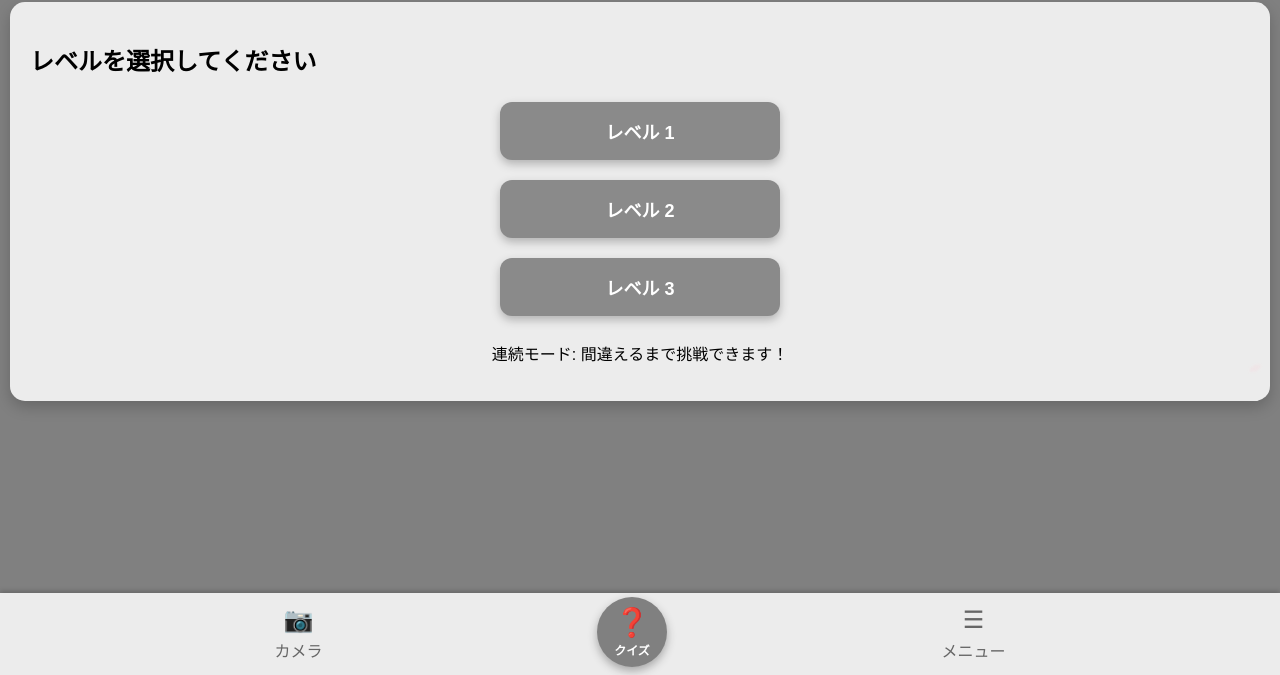
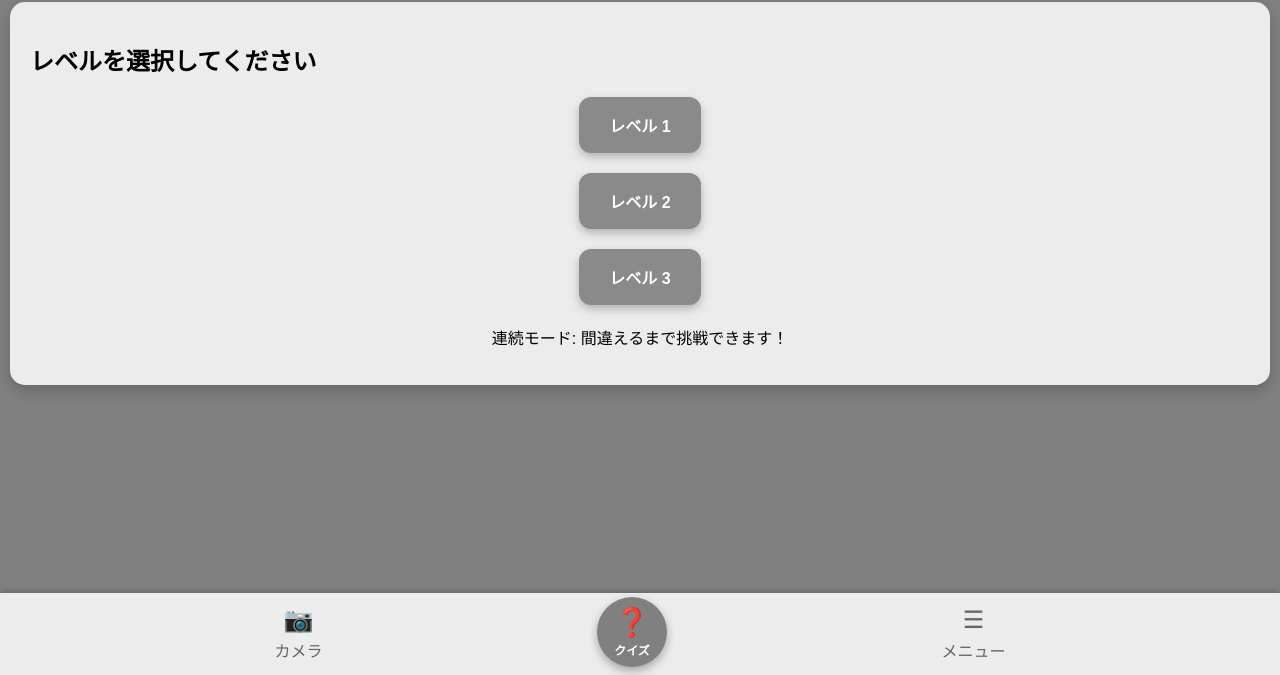
Before and after one commit to s2322106/Syshack, a website: page complete/templates/quiz.html in a window 1280 px wide. Shown: the part 125-800 px from the top of the page. Drawn offline with nearby package versions, Linux system fonts and the light colour scheme; sample sign-in values are in the browser's storage.

Commit message:
new changes

```diff
--- a/complete/templates/quiz.html
+++ b/complete/templates/quiz.html
@@ -11,7 +11,7 @@
       margin: 0;
       padding: 0;
       font-family: Arial, sans-serif;
-      background-color: #808080 !important; /* Gray background from second image */
+      background-color: #808080 !important; /* Gray background */
     }
     body {
       display: flex;
@@ -21,8 +21,8 @@
     }
 
     /* Canvas for the petals */
-    canvas.sakura {
-      position: fixed !important;
+    #sakura-canvas {
+      position: fixed;
       top: 0;
       left: 0;
       width: 100%;
@@ -94,56 +94,20 @@
       backdrop-filter: blur(5px);
     }
 
-    /* Add subtle floating petals inside containers - just two per container */
-    .quiz-container::before {
-      content: "";
-      position: absolute;
-      bottom: 15px;
-      right: 15px;
-      width: 10px;
-      height: 10px;
-      background: linear-gradient(120deg, rgba(255, 183, 197, 0.15), rgba(255, 197, 208, 0.15));
-      border-radius: 12px 1px;
-      z-index: 0;
-      filter: blur(1px);
-      animation: floatBottom 12s infinite ease-in-out;
-    }
-
-    /* Remove the second floating petal to avoid clustering */
-    .quiz-container::after {
-      display: none;
-    }
-
-    @keyframes floatBottom {
-      0%, 100% { transform: translateY(0) rotate(0deg); }
-      30% { transform: translateY(-15px) translateX(10px) rotate(15deg); }
-      60% { transform: translateY(-8px) translateX(-5px) rotate(25deg); }
-    }
-
-    @keyframes floatTop {
-      0%, 100% { transform: translateY(0) rotate(0deg); }
-      30% { transform: translateY(8px) translateX(5px) rotate(-15deg); }
-      70% { transform: translateY(4px) translateX(-8px) rotate(-20deg); }
-    }
-
     .level-select {
       display: flex;
       flex-direction: column;
       align-items: center;
       gap: 20px;
-      margin: 25px 0;
-      position: relative;
-      z-index: 1;
+      margin: 20px 0;
     }
     .level-button {
       background-color: #8a8a8a; /* Slightly lighter gray button */
       color: white;
       border: none;
       padding: 16px 30px;
-      width: 80%;
-      max-width: 280px; /* Wider buttons */
       border-radius: 12px;
-      font-size: 18px;
+      font-size: 16px;
       cursor: pointer;
       font-weight: bold;
       box-shadow: 0 4px 10px rgba(0, 0, 0, 0.25);
@@ -179,7 +143,6 @@
     .question-text {
       font-size: 18px;
       margin-bottom: 20px;
-      position: relative;
     }
     .option {
       background-color: rgba(248, 249, 250, 0.9);
@@ -222,7 +185,7 @@
       overflow: hidden;
     }
 
-    /* Add same petal effect to regular buttons */
+    /* Add petal effect to regular buttons */
     .button::before {
       content: "";
       position: absolute;
@@ -256,7 +219,6 @@
       background-color: #e9ecef;
       border-radius: 4px;
       margin-bottom: 20px;
-      overflow: hidden;
     }
     .progress {
       height: 100%;
@@ -419,22 +381,19 @@
       font-weight: bold;
     }
 
-    /* Accent petals styling */
-    .accent-petal {
+    /* Sakura petal */
+    .petal {
       position: absolute;
-      z-index: 0;
+      background-color: #ffb7c5;
+      border-radius: 150% 0 150% 0;
+      transform-origin: center;
       pointer-events: none;
-    }
-
-    @keyframes float {
-      0%, 100% { transform: translate(0, 0) rotate(0deg); }
-      25% { transform: translate(10px, -5px) rotate(10deg); }
-      50% { transform: translate(-5px, 5px) rotate(45deg); }
-      75% { transform: translate(-10px, -10px) rotate(20deg); }
     }
   </style>
 </head>
 <body>
+  <canvas id="sakura-canvas"></canvas>
+
   <div id="app">
     <div class="header">
       <div>ようこそ <span class="fw-bold">${ username }</span> さん</div>
@@ -546,6 +505,111 @@
   </div>
 
   <script>
+    // Initialize Sakura animation
+    function initSakura() {
+      const canvas = document.getElementById('sakura-canvas');
+      const ctx = canvas.getContext('2d');
+
+      // Set canvas dimensions
+      canvas.width = window.innerWidth;
+      canvas.height = window.innerHeight;
+
+      // Handle resizing
+      window.addEventListener('resize', () => {
+        canvas.width = window.innerWidth;
+        canvas.height = window.innerHeight;
+      });
+
+      // Petal class
+      class Petal {
+        constructor() {
+          this.x = Math.random() * canvas.width;
+          this.y = -10;
+          this.size = Math.random() * 8 + 5;
+          this.speedX = Math.random() * 2 - 1;
+          this.speedY = Math.random() * 1 + 0.5;
+          this.rotation = Math.random() * 360;
+          this.rotationSpeed = Math.random() * 2 - 1;
+          this.opacity = Math.random() * 0.5 + 0.3;
+          this.color = Math.random() < 0.3 ?
+            {r: 255, g: 183, b: 197} :
+            {r: 255, g: 197, b: 208};
+        }
+
+        update() {
+          this.x += this.speedX + Math.sin(this.y * 0.01) * 0.5;
+          this.y += this.speedY;
+          this.rotation += this.rotationSpeed;
+
+          if (this.y > canvas.height) {
+            this.opacity -= 0.02;
+          }
+
+          return this.opacity > 0;
+        }
+
+        draw() {
+          ctx.save();
+          ctx.translate(this.x, this.y);
+          ctx.rotate(this.rotation * Math.PI / 180);
+
+          // Simple petal shape
+          ctx.beginPath();
+          ctx.moveTo(0, 0);
+          ctx.bezierCurveTo(
+            this.size / 2, -this.size / 2,
+            this.size, 0,
+            0, this.size
+          );
+          ctx.bezierCurveTo(
+            -this.size, 0,
+            -this.size / 2, -this.size / 2,
+            0, 0
+          );
+
+          // Fill with color
+          ctx.fillStyle = `rgba(${this.color.r}, ${this.color.g}, ${this.color.b}, ${this.opacity})`;
+          ctx.fill();
+
+          ctx.restore();
+        }
+      }
+
+      // Petals array
+      const petals = [];
+      const maxPetals = 10;
+
+      // Animation loop
+      function animate() {
+        // Clear canvas
+        ctx.clearRect(0, 0, canvas.width, canvas.height);
+
+        // Add new petal occasionally
+        if (petals.length < maxPetals && Math.random() < 0.02) {
+          petals.push(new Petal());
+        }
+
+        // Update and draw petals
+        for (let i = petals.length - 1; i >= 0; i--) {
+          if (!petals[i].update()) {
+            petals.splice(i, 1);
+          } else {
+            petals[i].draw();
+          }
+        }
+
+        requestAnimationFrame(animate);
+      }
+
+      // Start animation
+      animate();
+    }
+
+    // Initialize sakura animation on load
+    document.addEventListener('DOMContentLoaded', function() {
+      initSakura();
+    });
+
     new Vue({
       el: '#app',
       delimiters: ['${', '}'],  // Changed delimiters to avoid conflict with Jinja2
@@ -561,6 +625,7 @@
         currentView: 'level-select', // 'level-select', 'question', 'correct', 'final'
         allCorrect: false,
         correctAnswerText: '',
+        selectedOptionIndex: null,
         translations: {
           // Japanese translations (default)
           title: 'クイズ',
@@ -729,6 +794,8 @@
         },
 
         selectOption(index) {
+          this.selectedOptionIndex = index;
+
           const isCorrect = index === this.currentQuestion.answer;
 
           if (isCorrect) {
@@ -768,6 +835,9 @@
         },
 
         saveResult(isCorrect) {
+          const userAnswerText = this.currentQuestion.options[this.selectedOptionIndex];
+          const correctAnswerText = this.currentQuestion.options[this.currentQuestion.answer];
+
           fetch('/api/quiz-result', {
             method: 'POST',
             headers: {
@@ -781,7 +851,9 @@
               total: this.allQuestions.length,
               answers: [{
                 question: this.currentQuestion.question,
-                correct: isCorrect
+                correct: isCorrect,
+                userAnswer: userAnswerText,
+                correctAnswer: correctAnswerText
               }]
             })
           }).catch(error => {
@@ -792,154 +864,13 @@
     });
   </script>
 
-  <!-- Sakura petals animation script -->
+  <!-- Add accent petals script -->
   <script>
-    document.addEventListener('DOMContentLoaded', function() {
-      // Canvas for sakura
-      const canvas = document.createElement('canvas');
-      canvas.className = 'sakura';
-      document.body.appendChild(canvas);
-
-      const ctx = canvas.getContext('2d');
-
-      // Set canvas dimensions
-      function resizeCanvas() {
-        canvas.width = window.innerWidth;
-        canvas.height = window.innerHeight;
-      }
-
-      window.addEventListener('resize', resizeCanvas);
-      resizeCanvas();
-
-      // Petal class for more elegant movement
-      class Petal {
-        constructor() {
-          this.x = Math.random() * canvas.width;
-          this.y = -30;
-          this.size = Math.random() * 10 + 5;
-          this.speedX = Math.random() * 2 - 1;
-          this.speedY = Math.random() * 1 + 0.5;
-          this.rotation = Math.random() * 360;
-          this.rotationSpeed = Math.random() * 2 - 1;
-          this.opacity = Math.random() * 0.5 + 0.3;
-
-          // Make sure some petals fall all the way to the bottom
-          // by decreasing their fade rate
-          this.fadeRate = Math.random() > 0.3 ? 0.01 : 0.005;
-
-          this.color = Math.random() < 0.3 ?
-            {r: 255, g: 183, b: 197} :
-            {r: 255, g: 197, b: 208};
-        }
-
-        update() {
-          // Gentle swaying motion
-          this.x += this.speedX + Math.sin(this.y * 0.01) * 0.5;
-          this.y += this.speedY;
-
-          // Rotation
-          this.rotation += this.rotationSpeed;
-
-          // Fade out at bottom - only start fading once it's very close to the bottom
-          // Use the individual fadeRate for more varied behavior
-          if (this.y > canvas.height - 50) {
-            this.opacity -= this.fadeRate;
-          }
-
-          // Allow petals to travel fully to the bottom before removing them
-          return this.y < canvas.height + 30 && this.opacity > 0;
-        }
-
-        draw() {
-          ctx.save();
-          ctx.translate(this.x, this.y);
-          ctx.rotate(this.rotation * Math.PI / 180);
-
-          // Create petal shape
-          ctx.beginPath();
-
-          // Draw a petal shape (rounded on one end, pointed on the other)
-          ctx.moveTo(0, 0);
-          ctx.bezierCurveTo(
-            this.size / 2, -this.size / 2,
-            this.size, -this.size / 4,
-            this.size, this.size / 2
-          );
-          ctx.bezierCurveTo(
-            this.size, this.size,
-            this.size / 2, this.size,
-            0, this.size / 2
-          );
-          ctx.bezierCurveTo(
-            -this.size / 2, this.size,
-            -this.size, this.size,
-            -this.size, this.size / 2
-          );
-          ctx.bezierCurveTo(
-            -this.size, -this.size / 4,
-            -this.size / 2, -this.size / 2,
-            0, 0
-          );
-
-          // Fill with gradient
-          const gradient = ctx.createLinearGradient(0, 0, this.size, this.size);
-          gradient.addColorStop(0, `rgba(${this.color.r}, ${this.color.g}, ${this.color.b}, ${this.opacity})`);
-          gradient.addColorStop(1, `rgba(${this.color.r + 20}, ${this.color.g + 10}, ${this.color.b + 10}, ${this.opacity - 0.1})`);
-
-          ctx.fillStyle = gradient;
-          ctx.fill();
-
-          // Add a subtle highlight
-          ctx.globalAlpha = 0.3;
-          ctx.beginPath();
-          ctx.arc(-this.size/4, -this.size/4, this.size/3, 0, Math.PI * 2);
-          ctx.fillStyle = `rgba(255, 255, 255, ${this.opacity * 0.5})`;
-          ctx.fill();
-
-          ctx.restore();
-        }
-      }
-
-      // Create petals - significantly reduced number
-      const petals = [];
-      const maxPetals = 8; // Even fewer petals
-
-      // Animation loop
-      function animate() {
-        // Clear canvas
-        ctx.clearRect(0, 0, canvas.width, canvas.height);
-
-        // Add new petals very occasionally
-        if (petals.length < maxPetals && Math.random() < 0.01) {
-          petals.push(new Petal());
-        }
-
-        // Update and draw petals
-        for (let i = petals.length - 1; i >= 0; i--) {
-          const petal = petals[i];
-
-          if (!petal.update()) {
-            // Remove petal if it's off-screen or faded out
-            petals.splice(i, 1);
-          } else {
-            petal.draw();
-          }
-        }
-
-        // Continue animation
-        requestAnimationFrame(animate);
-      }
-
-      // Start animation with a slightly reduced opacity for the canvas
-      canvas.style.opacity = "0.7"; // Make background petals a bit more subtle
-      animate();
-
-      // Add subtle accent petals behind important elements - including some near the bottom
+    // Add subtle accent petals to quiz containers
     function addAccentPetals() {
-        // Now we add accent petals near the bottom as well
       const containers = document.querySelectorAll('.quiz-container');
 
-        // Add petals to each container, including near the bottom
+      // Add petals to each container
       containers.forEach(container => {
         // Add one petal near the bottom
         if (Math.random() > 0.3) {
@@ -953,7 +884,6 @@
           petal.style.width = `${size}px`;
           petal.style.height = `${size}px`;
           petal.style.position = 'absolute';
-            // Position near the bottom
           petal.style.bottom = `${5 + Math.random() * 10}%`;
           petal.style.right = `${30 + Math.random() * 40}%`;
           petal.style.background = `linear-gradient(120deg, rgba(255, 183, 197, ${opacity}), rgba(255, 197, 208, ${opacity}))`;
@@ -994,7 +924,8 @@
       });
     }
 
-      // Add accent petals whenever the view changes
+    // Observer to add accent petals when the view changes
+    document.addEventListener('DOMContentLoaded', function() {
       const app = document.getElementById('app');
 
       // Create observer to watch for DOM changes
```
Lines whose indentation alone changed are shown as unchanged.
